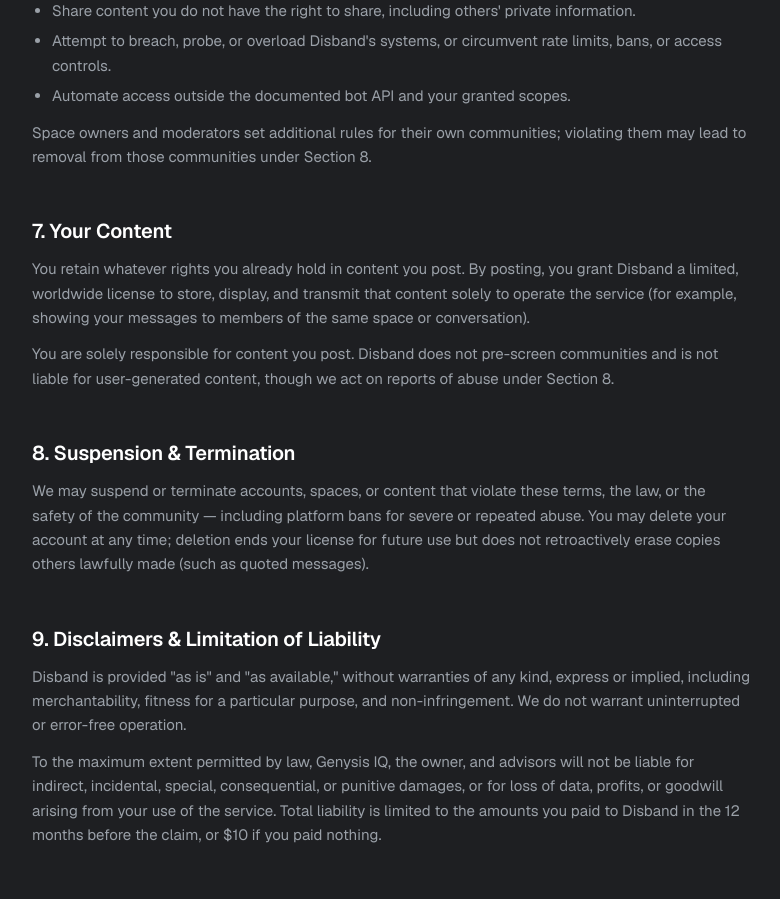
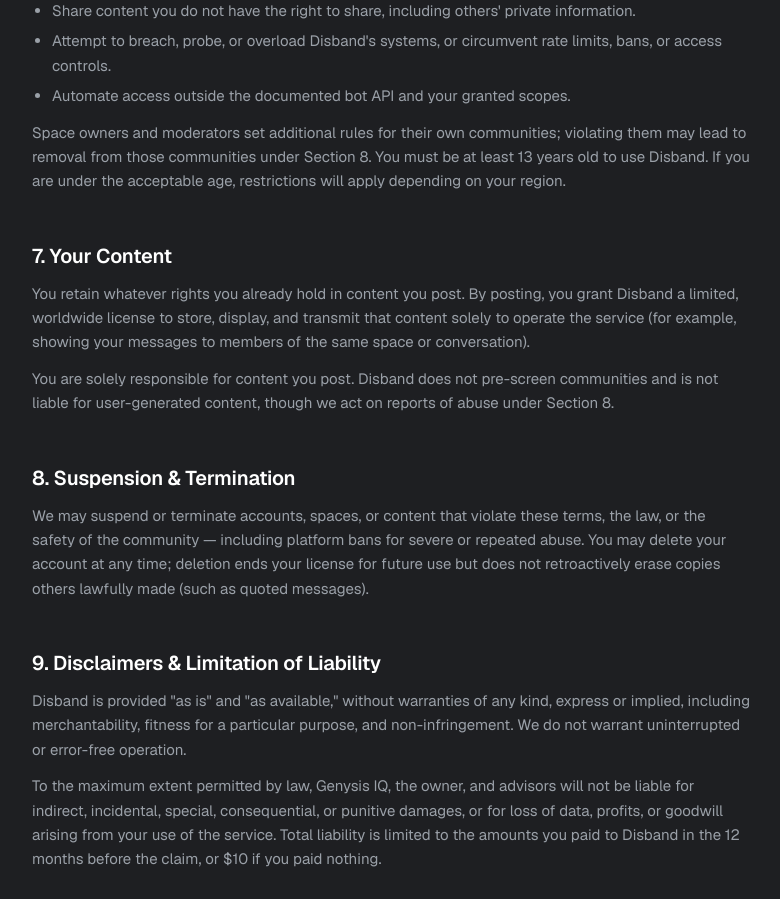
Before and after one commit to polardev-ui/disband-latest, a Next.js app: page /legal in a window 1280 px wide. Shown: the part 2380-3279 px from the top of the page, without its empty margins (248-1028 px from the left). Built offline with nearby package versions, Linux system fonts and the light colour scheme; no server answers.

Commit message:
Update page.tsx

```diff
--- a/src/app/legal/page.tsx
+++ b/src/app/legal/page.tsx
@@ -181,6 +181,8 @@ export default function LegalPage() {
             <p>
               Space owners and moderators set additional rules for their own communities; violating
               them may lead to removal from those communities under Section 8.
+              You must be at least 13 years old to use Disband. If you are under the acceptable age, restrictions will apply
+              depending on your region.
             </p>
           </Section>
 
```
